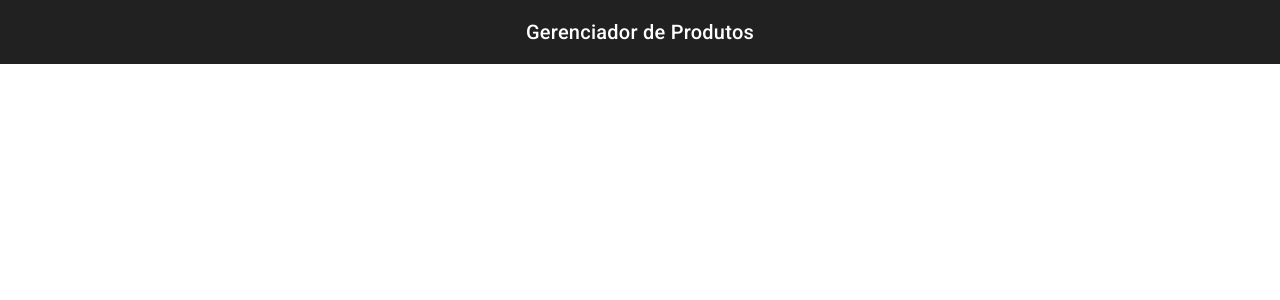
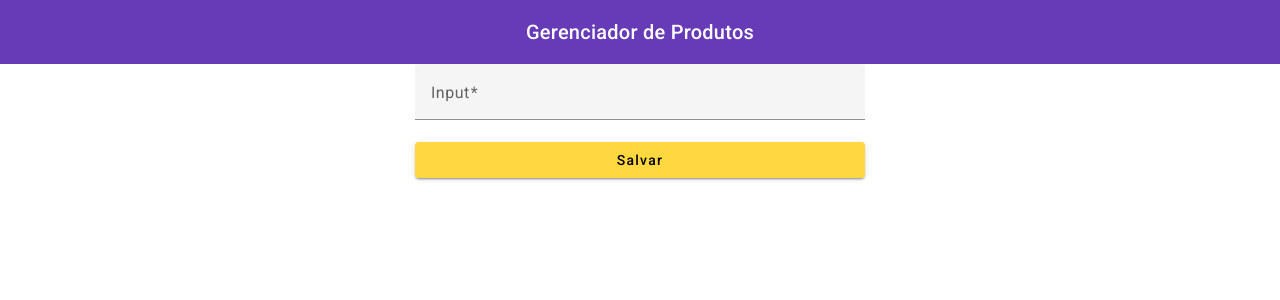
Before and after one commit to IpvLeo/Angular-school, an Angular app in the folder Code Dimension-Angular17/product-store/: page /create-product in a window 1280 px wide. Before the commit this address led to /. Shown: the top 300 px of the page. Built offline with nearby package versions, Linux system fonts and the light colour scheme.

Commit message:
Criação de formulario e indentação na tela.

```diff
--- a/Code Dimension-Angular17/product-store/angular.json
+++ b/Code Dimension-Angular17/product-store/angular.json
@@ -52,7 +52,7 @@
               "src/assets"
             ],
             "styles": [
-              "@angular/material/prebuilt-themes/purple-green.css",
+              "@angular/material/prebuilt-themes/deeppurple-amber.css",
               "src/styles.scss"
             ],
             "scripts": []
--- a/Code Dimension-Angular17/product-store/src/app/app.routes.ts
+++ b/Code Dimension-Angular17/product-store/src/app/app.routes.ts
@@ -1,7 +1,16 @@
-import { Routes } from '@angular/router';
-import { ListComponent } from './features/list/list.component';
+    import { Routes } from '@angular/router';
+    import { ListComponent } from './features/list/list.component';
+    import { CreateComponent } from './features/create/create.component';
 
-export const routes: Routes = [{
-    path: '',
-    component: ListComponent
-}];
+    export const routes: Routes = [
+        {
+        path: '',
+        component: ListComponent,
+    },
+    {
+        path: 'create-product',
+        loadComponent:() => import('./features/create/create.component').then(m => m.CreateComponent),
+    },
+
+
+    ];
--- /dev/null
+++ b/Code Dimension-Angular17/product-store/src/app/features/create/create.component.html
@@ -0,0 +1,10 @@
+<form [formGroup] = "form" (ngSubmit)="onSubmit()" class="form-container">
+  <div class="form-content-container">
+        <mat-form-field>
+            <mat-label>Input</mat-label>
+            <input type ="text"  matInput formControlName= "title" placeholder="Título">
+          </mat-form-field >
+
+     <button type="submit" mat-raised-button color="accent">Salvar</button>
+  </div>
+</form>
--- /dev/null
+++ b/Code Dimension-Angular17/product-store/src/app/features/create/create.component.scss
@@ -0,0 +1,11 @@
+.form-container {
+    display: flex;
+    justify-content: center;
+}
+
+.form-content-container {
+    width: 100%;
+    max-width: 450px;
+    display: flex;
+    flex-direction: column;
+}
--- /dev/null
+++ b/Code Dimension-Angular17/product-store/src/app/features/create/create.component.ts
@@ -0,0 +1,22 @@
+import { Component } from '@angular/core';
+import { FormControl, FormGroup, ReactiveFormsModule, Validators } from '@angular/forms';
+import { MatButtonModule } from '@angular/material/button';
+import { MatFormFieldModule } from "@angular/material/form-field";
+import { MatInputModule } from "@angular/material/input";
+
+@Component({
+  selector: 'app-create',
+  standalone: true,
+  imports: [ReactiveFormsModule, MatFormFieldModule, MatInputModule, MatButtonModule],
+  templateUrl: './create.component.html',
+  styleUrl: './create.component.scss'
+})
+export class CreateComponent {
+  form = new FormGroup({
+    title: new FormControl<string>('', { nonNullable: true, validators: Validators.required })
+})
+
+onSubmit() {
+  this.form.controls.title.value;
+}
+}
--- /dev/null
+++ b/Code Dimension-Angular17/product-store/src/app/features/list/components/card/card.component.html
@@ -0,0 +1,9 @@
+<mat-card appearance="outlined">
+    <mat-card-header>
+     <mat-card-title>{{ productTitle() }}</mat-card-title>
+   </mat-card-header>
+   <mat-card-actions>
+     <button mat-button>Editar</button>
+      <button mat-button>Delete</button>
+   </mat-card-actions>
+   </mat-card>
--- /dev/null
+++ b/Code Dimension-Angular17/product-store/src/app/features/list/components/card/card.component.ts
@@ -0,0 +1,18 @@
+import { Component, computed, input } from '@angular/core';
+import { MatButtonModule } from '@angular/material/button';
+import { MatCardModule } from '@angular/material/card';
+import { Product } from '../../../../shared/interfaces/product.interface';
+
+@Component({
+  selector: 'app-card',
+  standalone: true,
+  imports: [MatCardModule, MatButtonModule],
+  templateUrl: './card.component.html',
+  styleUrl: './card.component.scss'
+})
+export class CardComponent {
+
+  product = input.required<Product>();
+
+  productTitle = computed(() => this.product().title);
+}
--- a/Code Dimension-Angular17/product-store/src/app/features/list/list.component.html
+++ b/Code Dimension-Angular17/product-store/src/app/features/list/list.component.html
@@ -1,9 +1,7 @@
-<p>list worksd!</p>
+<div class="action-container">
+    <a mat-raised-button color="primary" [routerLink]="['/create-product']">Criar Produto</a>
+</div>
 
-<ul>
-    @for (product of products; track product.id) {
-        <li>
-            {{ product.title }}
-        </li>
-    }
-</ul>
+@for (product of products; track product.id) {
+    <app-card [product]="product"></app-card>
+}
--- a/Code Dimension-Angular17/product-store/src/app/features/list/list.component.ts
+++ b/Code Dimension-Angular17/product-store/src/app/features/list/list.component.ts
@@ -1,11 +1,13 @@
-import { HttpClient } from '@angular/common/http';
 import { Component, inject } from '@angular/core';
 import { ProductsService } from '../../shared/services/products.service';
+import { CardComponent } from './components/card/card.component';
+import { RouterModule } from '@angular/router';
+
 
 @Component({
   selector: 'app-list',
   standalone: true,
-  imports: [],
+  imports: [CardComponent, RouterModule],
   templateUrl: './list.component.html',
   styleUrl: './list.component.scss'
 })
--- a/Code Dimension-Angular17/product-store/src/app/shared/components/header/header.component.html
+++ b/Code Dimension-Angular17/product-store/src/app/shared/components/header/header.component.html
@@ -1,4 +1,4 @@
-<mat-toolbar>
+<mat-toolbar color="primary">
     <div class = "container">
         <div class="content-container">
                 <div class="title">Gerenciador de Produtos</div>
```
Also changed, not shown: Code Dimension-Angular17/product-store/src/app/app.config.ts (indentation only), Code Dimension-Angular17/product-store/src/app/features/list/components/card/card.component.scss (added).
